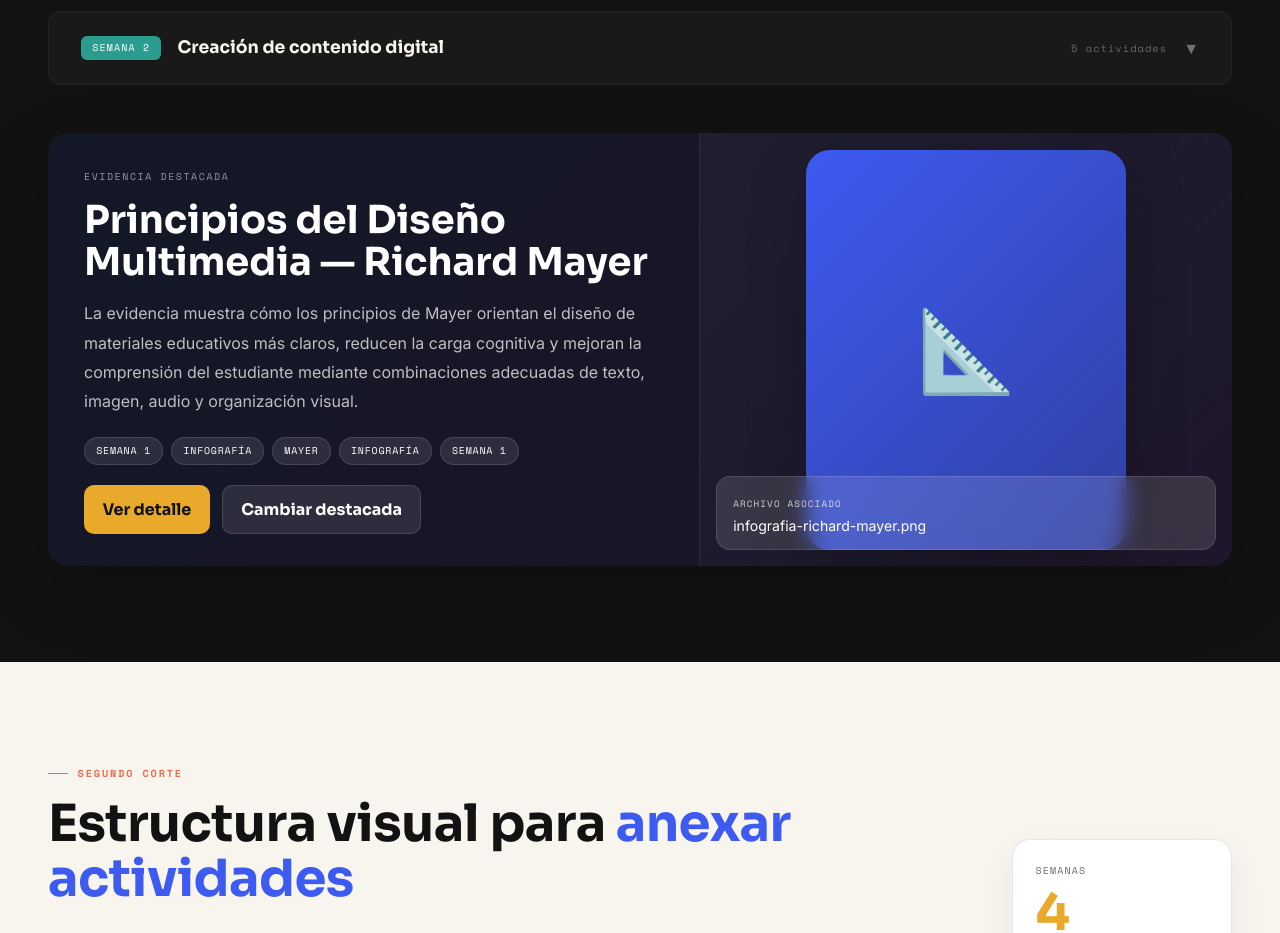
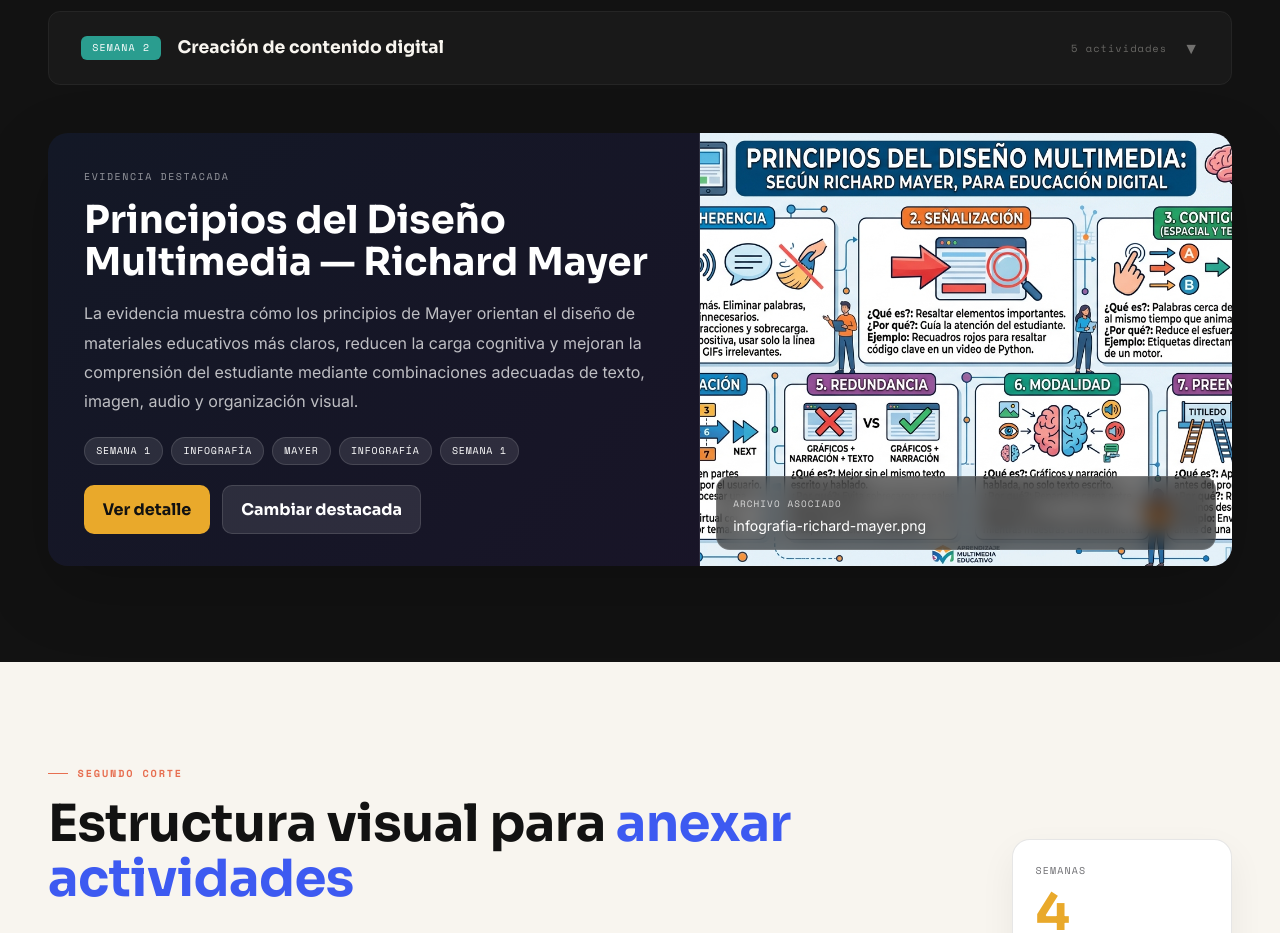
Before and after one commit to leandro232323/portafolio-digital-PARCIAL, a React (Vite) app: page / in a window 1280 px wide. Shown: the part 2401-3334 px from the top of the page. Built offline with nearby package versions, Linux system fonts and the light colour scheme.

Commit message:
cambio seccion dark corte 1

```diff
--- a/src/App.jsx
+++ b/src/App.jsx
@@ -360,19 +360,57 @@ export default function App() {
               </div>
 
               <div className="spotlight-right">
+                <div className="spotlight-media-wrap">
+
+                  {spotlight.tipo_archivo === "imagen" && (
+                    <img
+                      src={spotlight.ruta}
+                      alt={spotlight.titulo}
+                      className="spotlight-media-img"
+                    />
+                  )}
+
+                  {spotlight.tipo_archivo === "video" && (
+                    <video
+                      src={spotlight.ruta}
+                      className="spotlight-media-video"
+                      autoPlay
+                      muted
+                      loop
+                      playsInline
+                    />
+                  )}
+
+                  {spotlight.tipo_archivo === "pdf" && (
                     <div
-                  className="spotlight-art"
-                  style={{
-                    background: `linear-gradient(135deg, ${spotlight.color}, ${spotlight.color}99)`,
-                  }}
+                      className="spotlight-media-pdf"
+                      style={{ background: `linear-gradient(135deg, ${spotlight.color}22, ${spotlight.color}44)` }}
                     >
-                  <div className="spotlight-emoji">{spotlight.emoji}</div>
+                      <span className="spotlight-media-pdf-icon">📄</span>
+                      <span className="spotlight-media-pdf-label">PDF</span>
+                      <span className="spotlight-media-pdf-name">{spotlight.archivo}</span>
                     </div>
+                  )}
+
+                  {(spotlight.tipo_archivo === "presentacion" || !spotlight.tipo_archivo) && (
+                    <div
+                      className="spotlight-media-pdf"
+                      style={{ background: `linear-gradient(135deg, ${spotlight.color}22, ${spotlight.color}44)` }}
+                    >
+                      <span className="spotlight-media-pdf-icon">{spotlight.emoji}</span>
+                      <span className="spotlight-media-pdf-label">{spotlight.categoria}</span>
+                      <span className="spotlight-media-pdf-name">{spotlight.archivo}</span>
+                    </div>
+                  )}
+
                   <div className="spotlight-mini">
                     <small>Archivo asociado</small>
                     <p>{spotlight.archivo}</p>
                   </div>
+
                 </div>
+              </div>
+
             </div>
           )}
         </div>
--- a/src/index.css
+++ b/src/index.css
@@ -1219,3 +1219,92 @@ a{text-decoration:none}
   .scratch-projects-grid-modal{grid-template-columns:1fr}
   .modal-box-scratch{max-width:94vw}
 }
+
+
+
+/* ─────────────────────────────────────────
+  SPOTLIGHT — preview de archivo real
+───────────────────────────────────────── */
+.spotlight-media-wrap {
+  position: relative;
+  width: 100%;
+  height: 100%;
+  min-height: 360px;
+  display: flex;
+  align-items: center;
+  justify-content: center;
+  overflow: hidden;
+}
+
+.spotlight-media-img {
+  width: 100%;
+  height: 100%;
+  object-fit: cover;
+  display: block;
+  transition: transform .4s var(--ease-smooth);
+}
+
+.spotlight-media-wrap:hover .spotlight-media-img {
+  transform: scale(1.04);
+}
+
+.spotlight-media-video {
+  width: 100%;
+  height: 100%;
+  object-fit: cover;
+  display: block;
+}
+
+.spotlight-media-pdf {
+  width: 100%;
+  height: 100%;
+  min-height: 280px;
+  display: flex;
+  flex-direction: column;
+  align-items: center;
+  justify-content: center;
+  gap: .75rem;
+  padding: 2rem;
+  text-align: center;
+}
+
+.spotlight-media-pdf-icon {
+  font-size: 3.5rem;
+  line-height: 1;
+}
+
+.spotlight-media-pdf-label {
+  font-family: var(--f-mono);
+  font-size: .62rem;
+  letter-spacing: .16em;
+  text-transform: uppercase;
+  color: rgba(255,255,255,.6);
+  background: rgba(255,255,255,.1);
+  border: 1px solid rgba(255,255,255,.15);
+  padding: .3rem .75rem;
+  border-radius: 999px;
+}
+
+.spotlight-media-pdf-name {
+  font-family: var(--f-mono);
+  font-size: .7rem;
+  color: rgba(255,255,255,.5);
+  max-width: 220px;
+  line-height: 1.55;
+  word-break: break-word;
+}
+
+/* El mini badge de nombre queda sobre la imagen */
+.spotlight-media-wrap .spotlight-mini {
+  position: absolute;
+  bottom: 1rem;
+  left: 1rem;
+  right: 1rem;
+  background: rgba(0,0,0,.55);
+  border: 1px solid rgba(255,255,255,.12);
+  border-radius: 14px;
+  padding: .85rem 1rem;
+  backdrop-filter: blur(10px);
+  color: #fff;
+  z-index: 2;
+}
```
Lines whose indentation alone changed are shown as unchanged.
